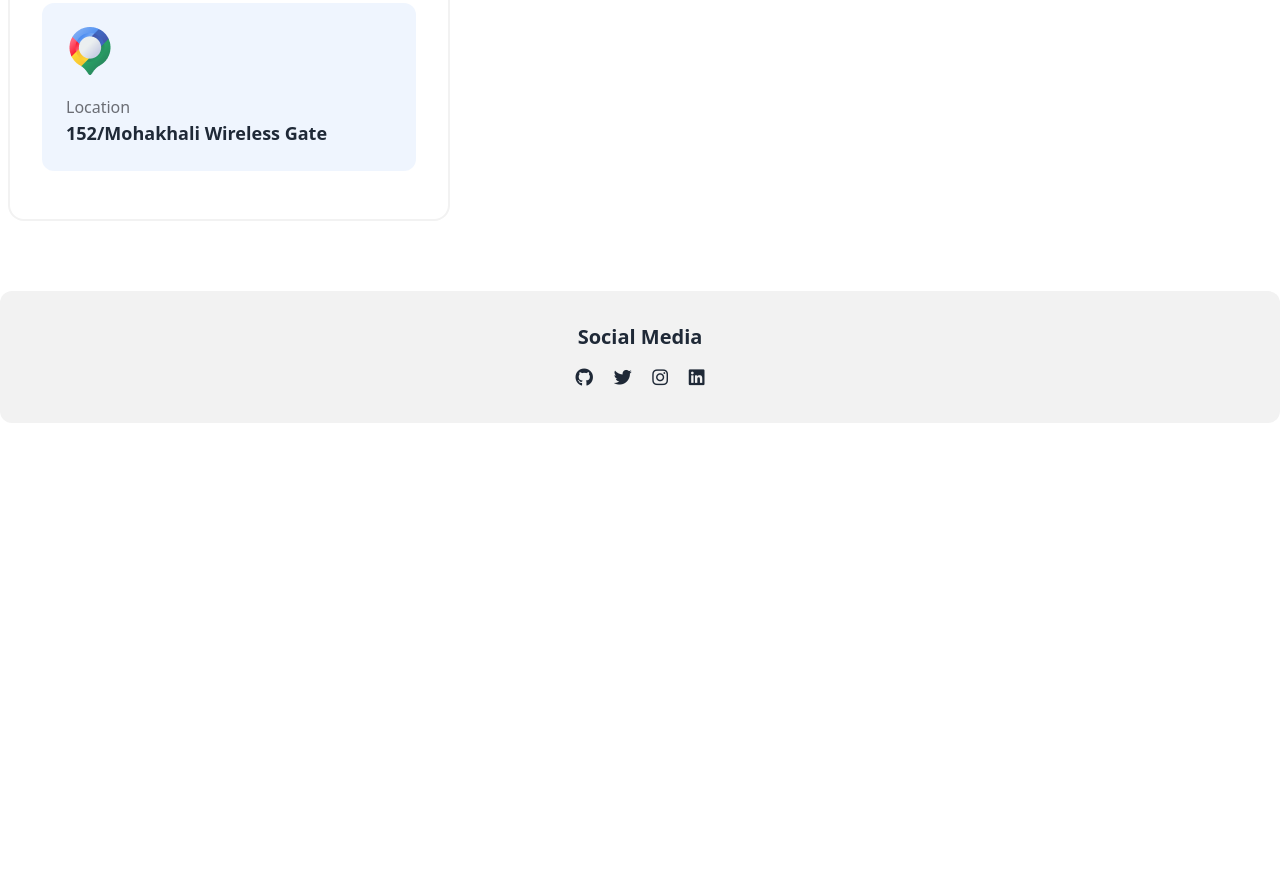
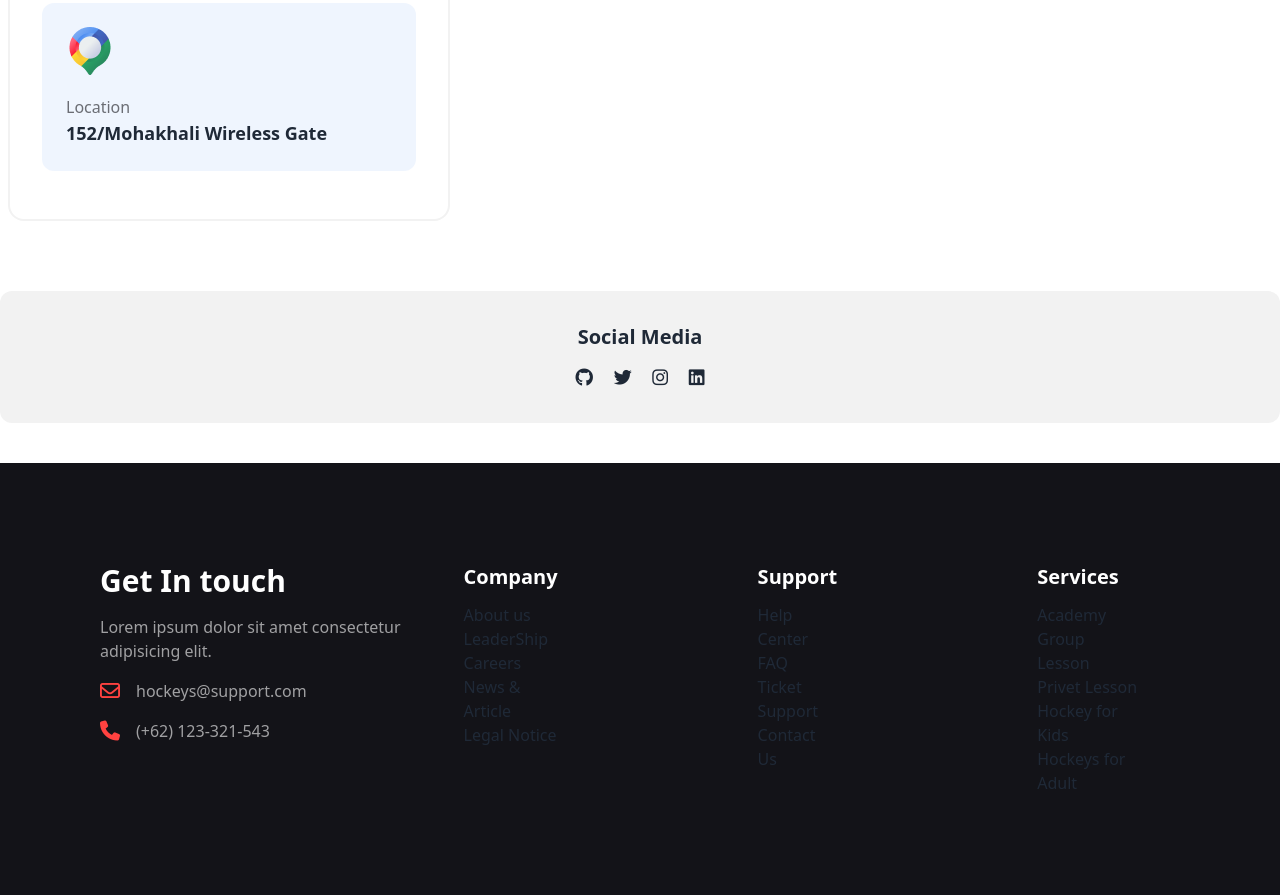
Before and after one commit to ghonosham/assignment-3, a plain HTML site: page index.html in a window 1280 px wide. Shown: the part 5494-6389 px from the top of the page. Before the commit the page ends 5957 px from the top, so only its background shows below. Drawn offline with nearby package versions, Linux system fonts and the light colour scheme.

Commit message:
added overall site

```diff
--- a/index.html
+++ b/index.html
@@ -445,8 +445,52 @@
         </div>
       </section>
     </main>
-    <footer>
-
+    <footer class="bg-[var(--title-color)] text-center lg:text-start">
+        <section class=" p-[30px] flex lg:flex-row flex-col lg:p-[100px] justify-center">
+          <div >
+            <h4 class="text-[var(--heading-color)] text-3xl font-extrabold mb-3">Get In touch</h4>
+            <p class="text-[var(--gray)] font-medium my-4">Lorem ipsum dolor sit amet consectetur adipisicing elit. </p>
+               <div class="flex items-center justify-center lg:justify-normal">
+                <i class="fa-regular fa-envelope text-[20px] text-[var(--primary-color)]"></i>
+                <h4 class="mx-4 text-[var(--gray)] font-medium">hockeys@support.com</h4>
+               </div>
+               <div class="flex items-center justify-center lg:justify-normal">
+                <i class="fa-solid fa-phone text-[20px] text-[var(--primary-color)]"></i>
+                <h4 class="m-4 text-[var(--gray)] font-medium">(+62) 123-321-543</h4>
+               </div>
+          </div>
+          <div class="flex my-5 lg:my-0 ">
+            <div class="mx-10">
+              <h3 class="text-[var(--heading-color)] text-xl font-extrabold mb-3">Company</h3>
+              <ul>
+               <li><a href="#">About us</a></li>
+               <li><a href="#">LeaderShip</a></li>
+               <li><a href="#">Careers</a></li>
+               <li><a href="#">News & Article</a></li>
+               <li><a href="#">Legal Notice</a></li>
+              </ul>
+            </div>
+            <div class=" lg:mx-40">
+              <h3 class="text-[var(--heading-color)] text-xl font-extrabold mb-3">Support</h3>
+              <ul>
+                <li><a href="#">Help Center</a></li>
+                <li><a href="#">FAQ</a></li>
+                <li><a href="#">Ticket Support</a></li>
+                <li><a href="#">Contact Us</a></li>
+              </ul>
+            </div>
+          </div>
+        <div class="mx-10">
+          <h3 class="text-[var(--heading-color)] text-xl font-extrabold mb-3">Services</h3>
+          <ul>
+            <li><a href="#">Academy</a></li>
+            <li><a href="#">Group Lesson</a></li>
+            <li><a href="#">Privet Lesson</a></li>
+            <li><a href="#">Hockey for Kids</a></li>
+            <li><a href="#">Hockeys for Adult</a></li>
+          </ul>
+        </div>
+        </section>
     </footer>
 </body>
 </html>
```
